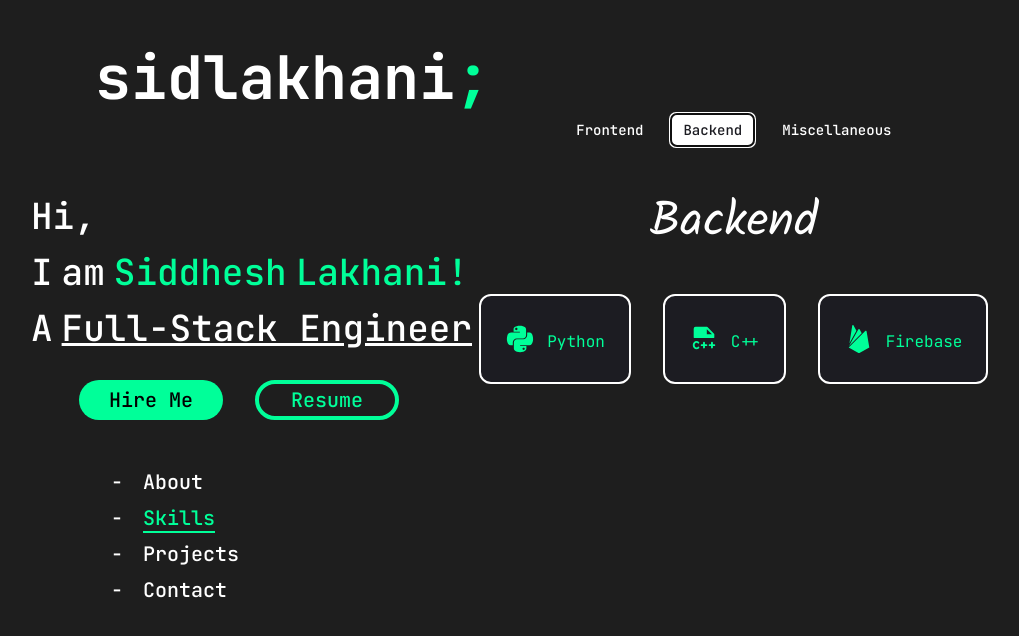
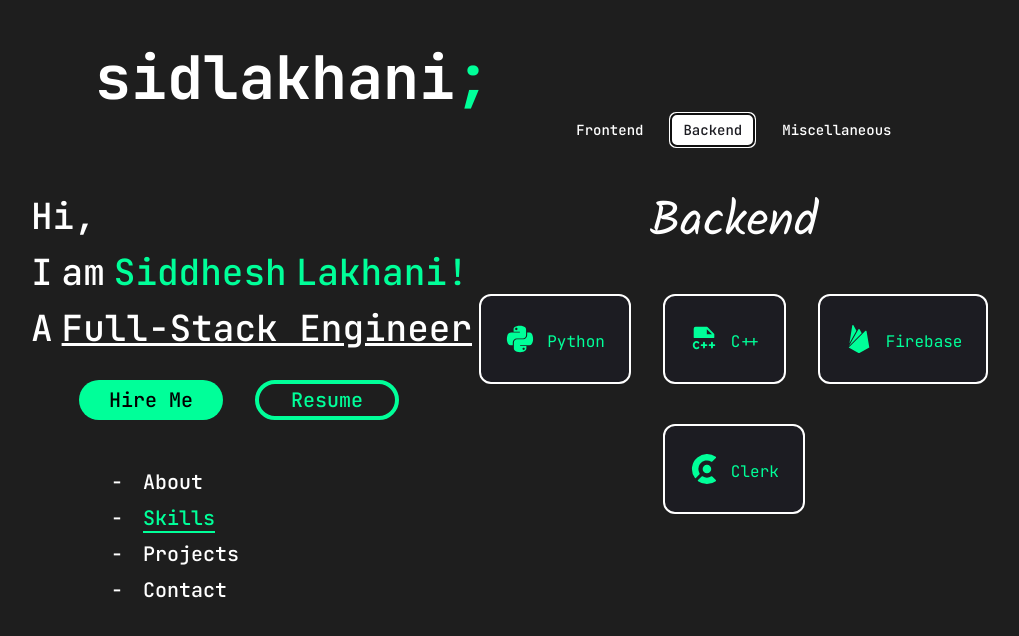
Before and after one commit to sid-lakhani/sidlakhani_pf, a Next.js app: page /skills in a window 1280 px wide. Both pictures are taken after a click on the tab "Backend". Shown: the top 636 px of the page, without its empty margins (129-1148 px from the left). Built offline with nearby package versions, Linux system fonts and the light colour scheme.

Commit message:
feat: New Project and skill
added a new project and a pre-existing skill

```diff
--- a/src/constants/projects.tsx
+++ b/src/constants/projects.tsx
@@ -1,19 +1,21 @@
 export const projects = [
   {
+    title: "StockWise",
+    description:
+      "Stock Market Tracker that lets you buy and sell stocks, view your portfolio, and get real-time stock prices.",
+    image: "/stockwise.svg",
+    link: "https://stockwise.sidlakhani.tech",
+    github: "https://github.com/sid-lakhani/StockWise",
+    category: ["Next.js", "React", "Tailwind CSS", "Clerk"],
+  },
+  {
     title: "TaskCanvas",
-        description: "A basic To-Do website that allows user to add, delete and mark tasks as completed.",
+    description:
+      "A basic To-Do website that allows user to add, delete and mark tasks as completed.",
     image: "/TaskCanvas.jpg",
     link: "https://taskcanvas.sidlakhani.tech",
     github: "https://github.com/sid-lakhani/TaskCanvas-Hackathon",
-        category: ["Next.js" ,"React", "Firebase"],
-      },
-      {
-        title: "Project 2",
-        description: "Description of project 2",
-        image: "/dummy.png",
-        link: "",
-        github: "",
-        category: [],
+    category: ["Next.js", "React", "Tailwind CSS", "Firebase"],
   },
   {
     title: "Project 3",
--- a/src/constants/skills.tsx
+++ b/src/constants/skills.tsx
@@ -1,7 +1,7 @@
 import { FaHtml5, FaPython, FaReact, FaCss3Alt, FaGithub } from "react-icons/fa";
 import { IoLogoJavascript, IoLogoFirebase } from "react-icons/io5";
 import { RiTailwindCssFill } from "react-icons/ri";
-import { SiNextdotjs, SiTypescript, SiCanva } from "react-icons/si";
+import { SiNextdotjs, SiTypescript, SiCanva, SiClerk } from "react-icons/si";
 import { PiFileCppFill } from "react-icons/pi";
 
 export const skills = [
@@ -56,6 +56,11 @@
     category: "backend",
   },
   {
+    name: "Clerk",
+    logo: <SiClerk className="text-3xl text-accent" />,
+    category: "backend",
+  },
+  {
     name: "GitHub",
     logo: <FaGithub className="text-3xl text-accent" />,
     category: "misc",
```
Also changed, not shown: public/stockwise.svg (added). Lines whose indentation alone changed are shown as unchanged.
